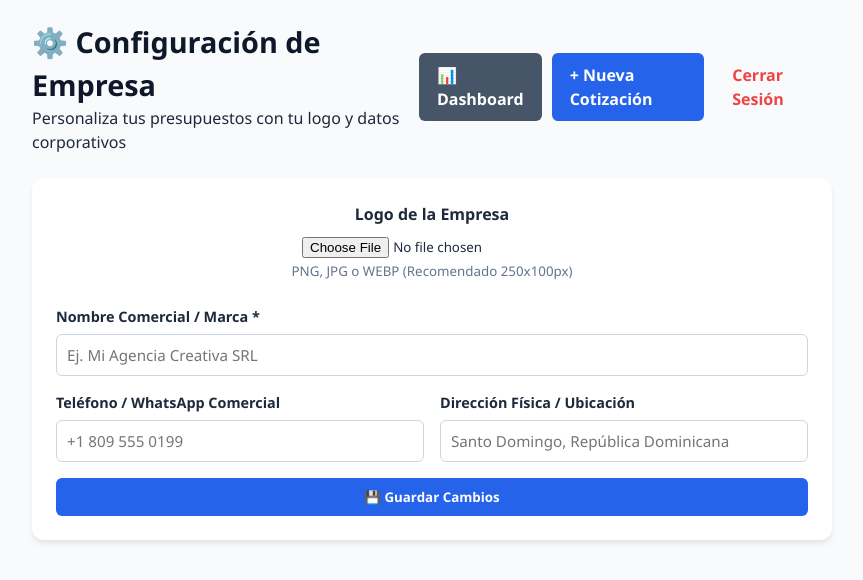
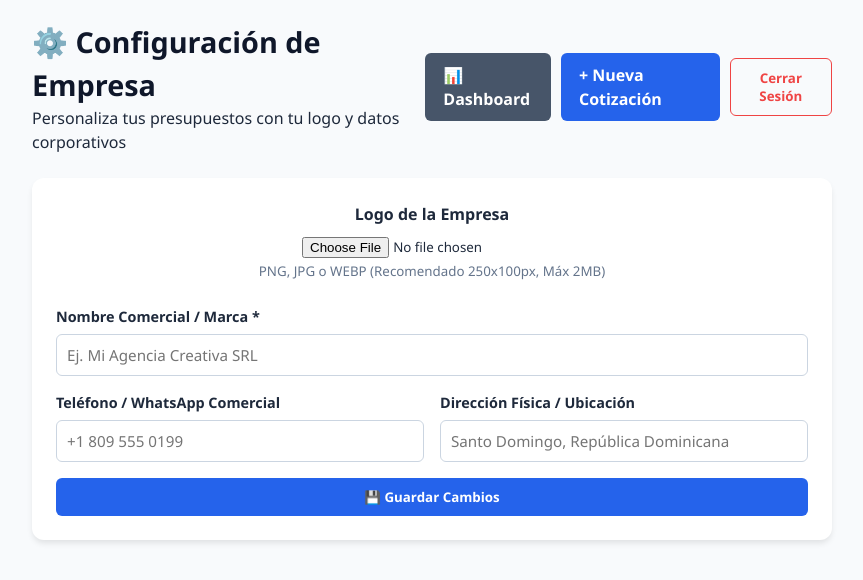
Before and after one commit to owenvaldez46-dot/QuoteFlow, a FastAPI app: template templates/settings.html in a window 1280 px wide. Shown: the top 580 px of the page, without its empty margins (208-1071 px from the left). Run offline with FastAPI, Linux system fonts and the light colour scheme; the template is opened without the code that fills it, so the values that code supplies are empty.

Commit message:
Enhance settings page with error messages and logo limits
Added error handling for image upload and updated logo size limit.

```diff
--- a/templates/settings.html
+++ b/templates/settings.html
@@ -16,7 +16,10 @@
             <div style="display: flex; gap: 10px; align-items: center;">
                 <a href="/dashboard" class="btn btn-secondary">📊 Dashboard</a>
                 <a href="/" class="btn btn-primary">+ Nueva Cotización</a>
-                <a href="/logout" class="btn btn-outline" style="color: #ef4444;">Cerrar Sesión</a>
+                <form action="/logout" method="POST" style="margin: 0;">
+                    <input type="hidden" name="csrf_token" value="{{ csrf_token }}">
+                    <button type="submit" class="btn btn-outline" style="color: #ef4444; background: none; border: 1px solid #ef4444; cursor: pointer;">Cerrar Sesión</button>
+                </form>
             </div>
         </header>
 
@@ -27,7 +30,22 @@
             </div>
             {% endif %}
 
+            {% if error %}
+            <div style="background: #fef2f2; color: #991b1b; padding: 12px; border-radius: 8px; margin-bottom: 20px; border: 1px solid #fecaca; font-weight: bold;">
+                {% if error == 'formato_invalido' %}
+                ⚠️ Formato de imagen no permitido. Usa PNG, JPG o WEBP.
+                {% elif error == 'tamano_excedido' %}
+                ⚠️ El logo no debe superar los 2MB.
+                {% else %}
+                ⚠️ Ocurrió un error al guardar los datos.
+                {% endif %}
+            </div>
+            {% endif %}
+
             <form action="/settings" method="POST" enctype="multipart/form-data">
+                <!-- Token CSRF requerido por main.py -->
+                <input type="hidden" name="csrf_token" value="{{ csrf_token }}">
+
                 <div style="margin-bottom: 24px; text-align: center;">
                     <label style="display: block; font-weight: bold; margin-bottom: 8px;">Logo de la Empresa</label>
                     {% if user.company_logo %}
@@ -36,7 +54,7 @@
                     </div>
                     {% endif %}
                     <input type="file" name="logo" accept="image/png, image/jpeg, image/webp" style="margin: 0 auto;">
-                    <small style="display: block; color: #64748b; margin-top: 4px;">PNG, JPG o WEBP (Recomendado 250x100px)</small>
+                    <small style="display: block; color: #64748b; margin-top: 4px;">PNG, JPG o WEBP (Recomendado 250x100px, Máx 2MB)</small>
                 </div>
 
                 <div class="form-group">
```
